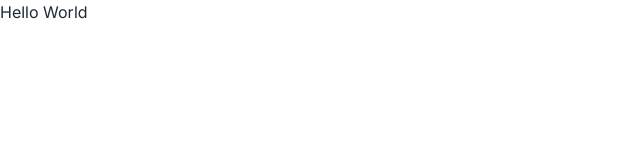
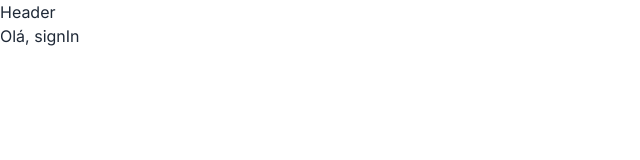
Before and after one commit to matheuspaiva1/gerenc-task, a Next.js app: page /dashboard in a window 1280 px wide. Shown: the top 160 px of the page, without its empty margins (0-640 px from the left). Built offline with nearby package versions, Linux system fonts and the light colour scheme.

Commit message:
feat: criando arquivos da pagina de dashboard

```diff
--- /dev/null
+++ b/src/app/components/ButtonAddTask.tsx
@@ -0,0 +1,7 @@
+import React from 'react'
+
+export default function ButtonAddTask() {
+  return (
+    <div>ButtonAddTask</div>
+  )
+}
--- /dev/null
+++ b/src/app/components/Header.tsx
@@ -0,0 +1,7 @@
+import React from 'react'
+
+export default function Header() {
+  return (
+    <div>Header</div>
+  )
+}
--- /dev/null
+++ b/src/app/components/tasks/CreateTasks.tsx
@@ -0,0 +1,7 @@
+import React from 'react'
+
+export default function CreateTasks() {
+  return (
+    <div>CreateTasks</div>
+  )
+}
--- /dev/null
+++ b/src/app/components/tasks/Tasks.tsx
@@ -0,0 +1,7 @@
+import React from 'react'
+
+export default function Tasks() {
+  return (
+    <div>Tasks</div>
+  )
+}
--- a/src/app/dashboard/page.tsx
+++ b/src/app/dashboard/page.tsx
@@ -1,7 +1,12 @@
 import React from 'react'
+import Header from '../components/Header'
+import { signIn } from 'next-auth/react'
 
 export default function Page() {
   return (
-    <div>Hello World</div>
+    <main>
+      <Header/>
+      Olá, {signIn.name}
+    </main>
   )
 }
--- /dev/null
+++ b/src/app/editTasks/page.tsx
@@ -0,0 +1,7 @@
+import React from 'react'
+
+export default function page() {
+  return (
+    <div>page</div>
+  )
+}
--- /dev/null
+++ b/src/app/validTasks/page.tsx
@@ -0,0 +1,7 @@
+import React from 'react'
+
+export default function page() {
+  return (
+    <div>page</div>
+  )
+}
```
Also changed, not shown: src/app/components/tasks/EditTasks.tsx (added), src/app/components/tasks/ValidTasks.tsx (added), src/app/createTasks/page.tsx (added).
